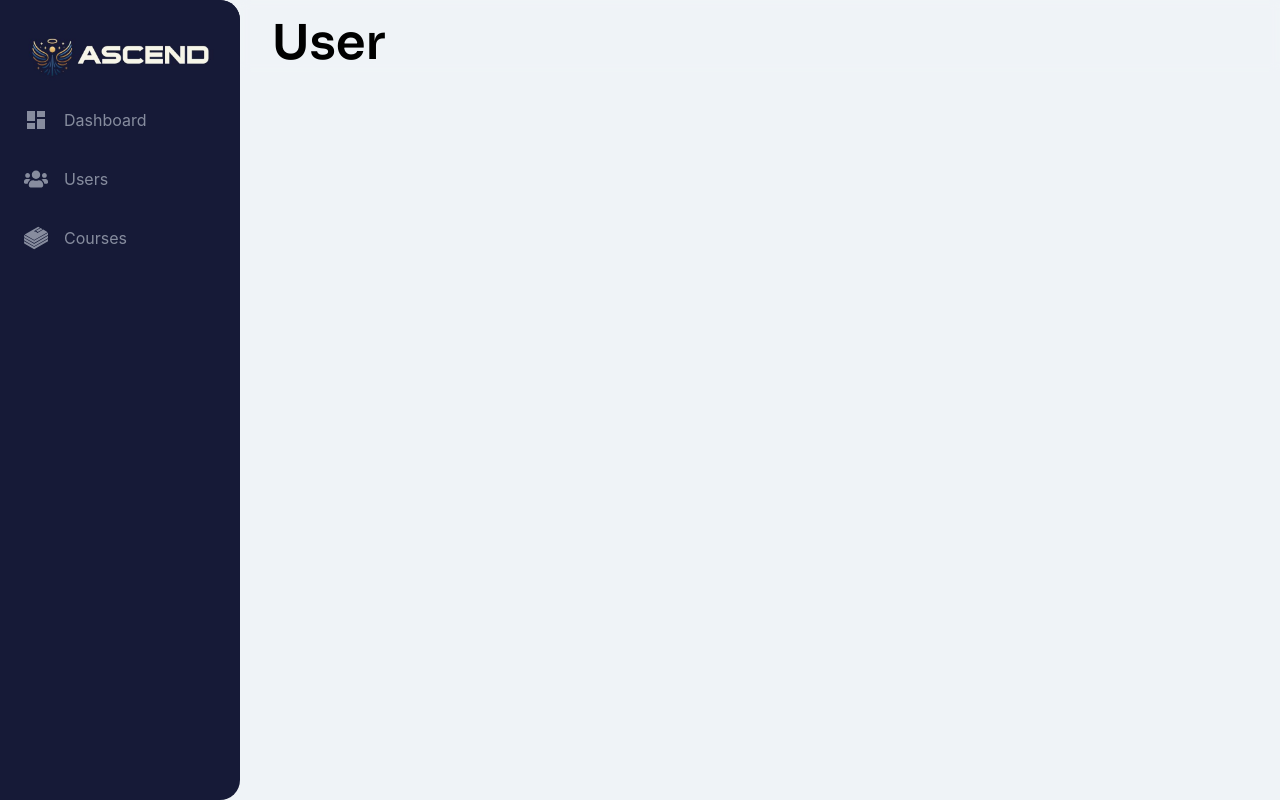
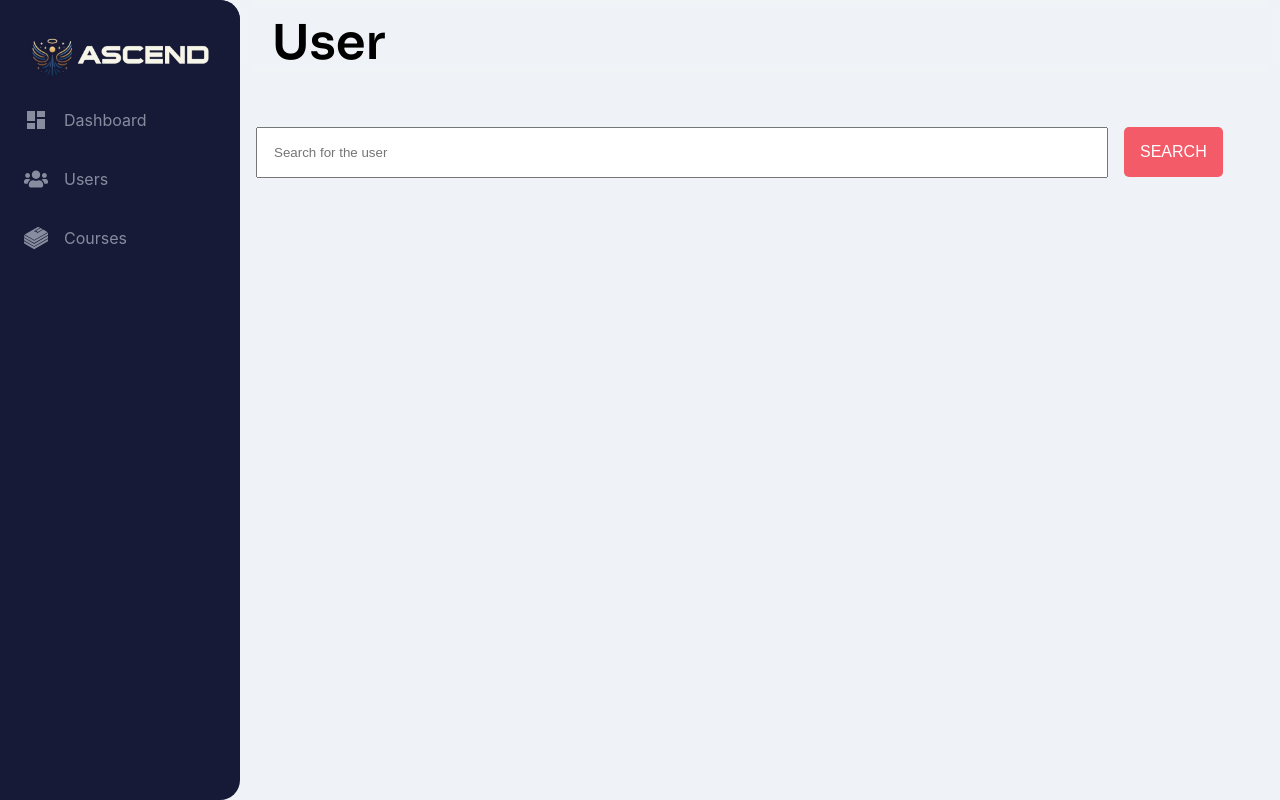
Before and after one commit to ashw-ani/Ascend-Admin, a React (Create React App) app: page /users in a window 1280 px wide. Built offline with nearby package versions, Linux system fonts and the light colour scheme; no server answers; sample sign-in values are in the browser's storage.

Commit message:
users created

```diff
--- a/src/Components/Login/Login.js
+++ b/src/Components/Login/Login.js
@@ -26,7 +26,7 @@ const Login = () => {
 
   const formChangeHandler = (event) => {
     setFormDetails((prevState) => {
-      if (event.target.name == "rememberMe") {
+      if (event.target.name === "rememberMe") {
         return { ...prevState, [event.target.name]: event.target.checked };
       }
       return { ...prevState, [event.target.name]: event.target.value };
--- a/src/Components/UI/Search Bar/SearchBar.js
+++ b/src/Components/UI/Search Bar/SearchBar.js
@@ -2,9 +2,15 @@ import { useState } from 'react';
 import styles from './SearchBar.module.css';
 
 function SearchBar(props){
+    const handleUserSearch = (event)=>{
+        if(event.target.name==="user")
+        {
+            props.setFindUser(event.target.value);
+        }
+    }
     return (
         <div className={styles.searchInputDiv}>
-            <input className={styles.searchInput} placeholder={props.placeholderText}/>
+            <input name='user' onChange={handleUserSearch} className={styles.searchInput} placeholder={props.placeholderText}/>
         </div>
     );
 };
--- a/src/Components/UI/Search Bar/SearchBar.module.css
+++ b/src/Components/UI/Search Bar/SearchBar.module.css
@@ -5,10 +5,11 @@
 
 
 .searchInputDiv{
-    width: 80%;
+    width: 85%;
+    display: flex;
 }
 .searchInput{
-    width: 90%;
+    width: 100%;
     margin: 0 1rem 0 1rem;
     padding: 1rem 1rem 1rem 1rem;
 }
--- a/src/Components/UI/Search Bar/button.js
+++ b/src/Components/UI/Search Bar/button.js
@@ -2,10 +2,10 @@ import React from "react";
 import styles from "./SearchBar.module.css";
 import { ReactComponent as Loader } from "../../../assets/signInButton.svg";
 
-const Button = ({ text, loading }) => {
+const Button = ({ onClick,text, loading }) => {
   return (
     <div className={styles.submitbtn}>
-    <button  disabled={loading}>
+    <button onClick={onClick}  disabled={loading}>
       {!loading ? text : <Loader className={styles.spinner} />}
     </button>
     </div>
--- a/src/Components/Users/Users.js
+++ b/src/Components/Users/Users.js
@@ -5,12 +5,16 @@ import { useState } from 'react';
 
 
 function Users(props){
-    const [findUser,setFindUser] = useState('');
+    const [findUser,setFindUser] = useState();
+    const onSubmitHandler = () => {
+        console.log(findUser);
+    }
     return (<>
     <div className={styles.userBody}>
-        <SearchBar  placeholderText="Search for the user"/>
-        <Button text="Search"/>
+        <SearchBar setFindUser={setFindUser}  placeholderText="Search for the user"/>
+        <Button onClick={onSubmitHandler} text="Search"/>
     </div>
+    <div className={styles.userList}></div>
     </>);
 }
 
--- a/src/Components/body/Body.js
+++ b/src/Components/body/Body.js
@@ -4,6 +4,7 @@ import { Switch, Route } from "react-router-dom/cjs/react-router-dom.min";
 import Login from "../Login/Login";
 
 import { useMyContext } from "../../Context/PanelContext";
+import Users from "../Users/Users";
 
 const Body = (props) => {
   const { showPaneltouch, updateShowPaneltouch } = useMyContext();
@@ -31,6 +32,7 @@ const Body = (props) => {
         </Route>
         <Route path="/users" exact>
           <Header>User</Header>
+          <Users />
         </Route>
         <Route path="/courses" exact>
           <Header>Courses</Header>
```
